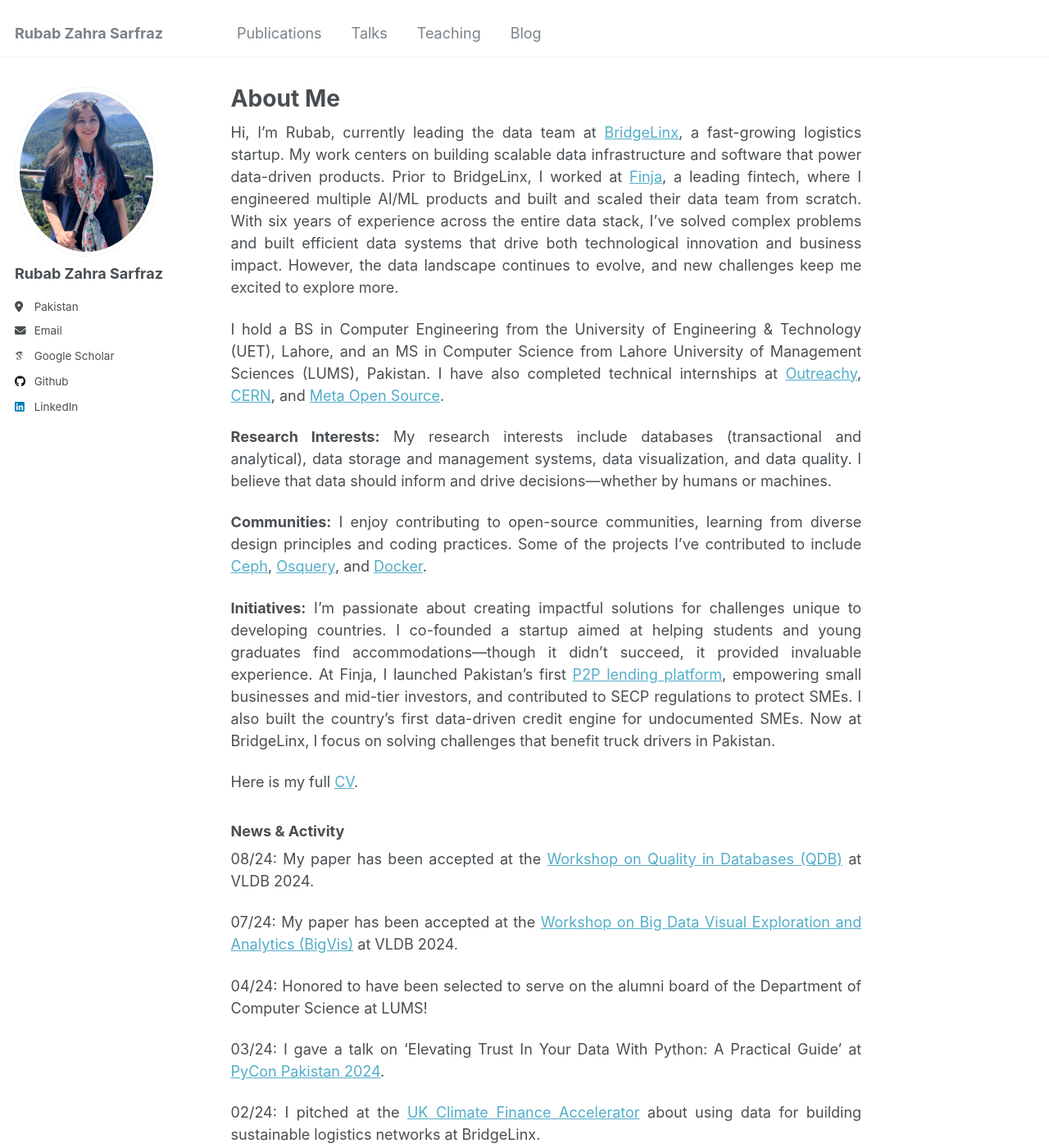
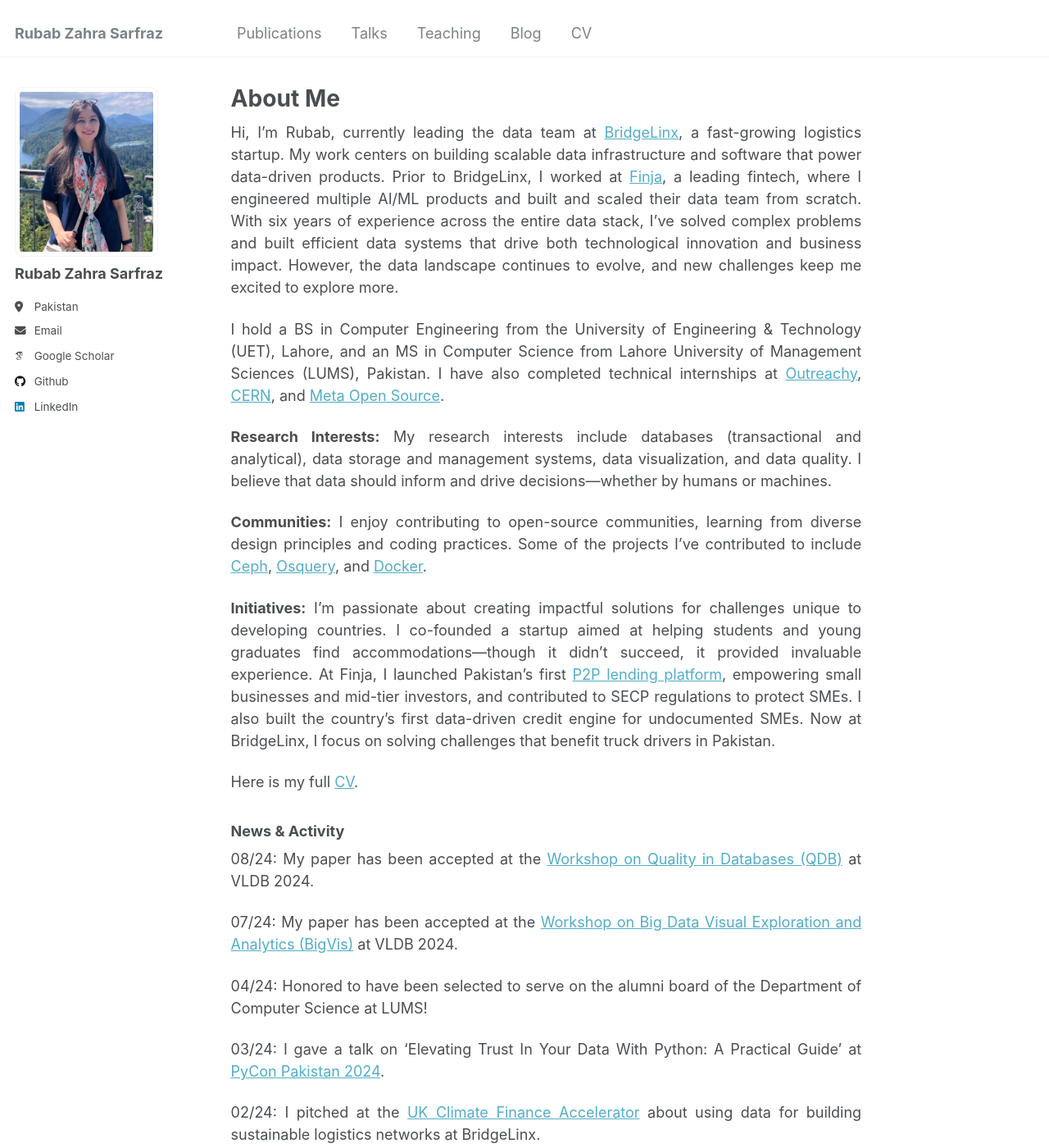
Before and after one commit to rubabzs/rubabzs.github.io, a Jekyll site: the page built from _pages/about.md, in a window 1280 px wide and 1400 px high. Shown: the whole window at 82% size. Built offline with Jekyll 4.4.1, drawn with Linux system fonts in a browser that asks for light colours; some web fonts are replaced.

Commit message:
changed profile shape

```diff
--- a/_data/navigation.yml
+++ b/_data/navigation.yml
@@ -20,5 +20,5 @@ main:
   - title: "Blog"
     url: /year-archive/
 
-#  - title: "CV"
-#    url: /cv/
+  - title: "CV"
+    url: /files/Rubab_Zahra_Sarfraz_CV.pdf
--- a/_sass/_sidebar.scss
+++ b/_sass/_sidebar.scss
@@ -91,7 +91,7 @@
 
   img {
     max-width: 175px;
-    border-radius: 50%;
+    border-radius: 5%;
 
     @include breakpoint($large) {
       padding: 5px;
```
